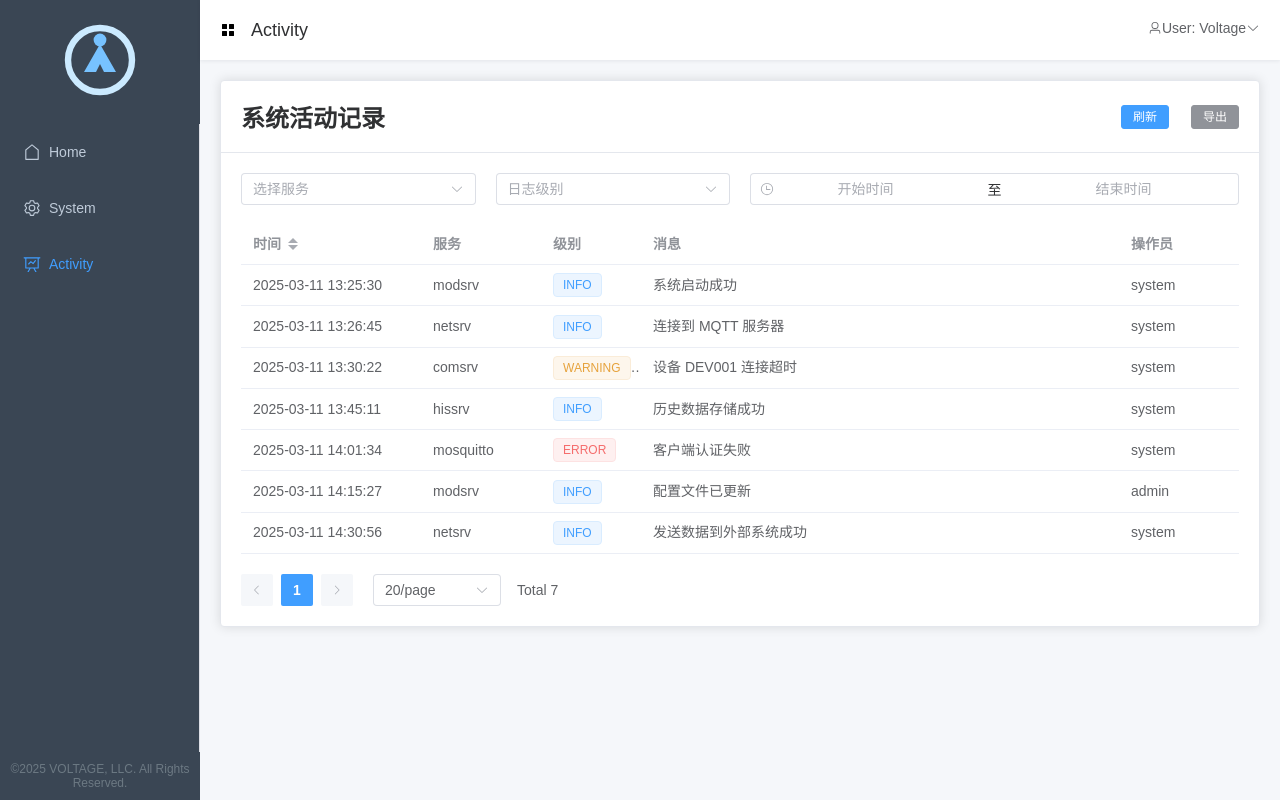
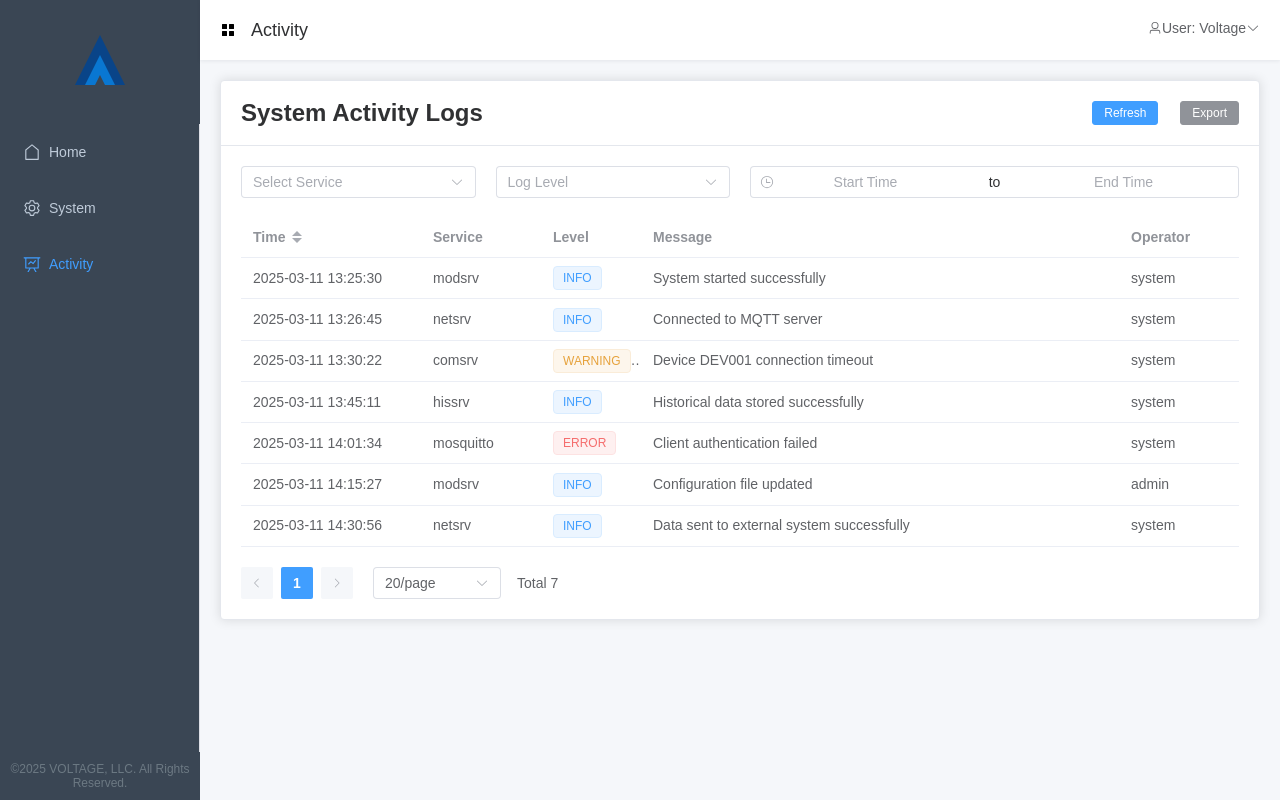
Before and after one commit to EvanL1/VoltageEMS, a Vue app in the folder frontend/: page /activity in a window 1280 px wide. Built offline with nearby package versions, Linux system fonts and the light colour scheme.

Commit message:
Updated logo and translated UI to English

```diff
--- a/frontend/src/App.vue
+++ b/frontend/src/App.vue
@@ -50,8 +50,8 @@
             </span>
             <template #dropdown>
               <el-dropdown-menu>
-                <el-dropdown-item>账户设置</el-dropdown-item>
-                <el-dropdown-item>退出登录</el-dropdown-item>
+                <el-dropdown-item>Account Settings</el-dropdown-item>
+                <el-dropdown-item>Logout</el-dropdown-item>
               </el-dropdown-menu>
             </template>
           </el-dropdown>
@@ -114,7 +114,7 @@ body {
   overflow: hidden;
 }
 
-/* 侧边栏样式 */
+/* Sidebar Styles */
 .sidebar {
   width: 200px;
   height: 100%;
@@ -146,7 +146,7 @@ body {
   color: #6c7983;
 }
 
-/* 主要内容区样式 */
+/* Main Content Area Styles */
 .main-container {
   flex: 1;
   display: flex;
@@ -194,4 +194,18 @@ body {
   padding: 20px;
   overflow-y: auto;
 }
+
+/* Global dropdown style fix to ensure text is fully visible */
+.el-select-dropdown__item {
+  white-space: normal !important;
+  height: auto !important;
+  padding: 8px 20px !important;
+  line-height: 1.5 !important;
+}
+
+.el-dropdown-menu__item {
+  white-space: normal !important;
+  line-height: 1.5 !important;
+  padding: 8px 20px !important;
+}
 </style>
--- a/frontend/src/views/Activity.vue
+++ b/frontend/src/views/Activity.vue
@@ -3,10 +3,10 @@
     <el-card class="activity-card">
       <template #header>
         <div class="card-header">
-          <h2>系统活动记录</h2>
+          <h2>System Activity Logs</h2>
           <div class="header-actions">
-            <el-button type="primary" size="small" @click="refreshLogs">刷新</el-button>
-            <el-button type="info" size="small" @click="exportLogs">导出</el-button>
+            <el-button type="primary" size="small" @click="refreshLogs">Refresh</el-button>
+            <el-button type="info" size="small" @click="exportLogs">Export</el-button>
           </div>
         </div>
       </template>
@@ -14,8 +14,8 @@
       <div class="filter-bar">
         <el-row :gutter="20">
           <el-col :span="6">
-            <el-select v-model="filter.service" placeholder="选择服务" clearable>
-              <el-option label="所有服务" value="" />
+            <el-select v-model="filter.service" placeholder="Select Service" clearable style="width: 100%">
+              <el-option label="All Services" value="" />
               <el-option label="modsrv" value="modsrv" />
               <el-option label="netsrv" value="netsrv" />
               <el-option label="comsrv" value="comsrv" />
@@ -24,8 +24,8 @@
             </el-select>
           </el-col>
           <el-col :span="6">
-            <el-select v-model="filter.level" placeholder="日志级别" clearable>
-              <el-option label="所有级别" value="" />
+            <el-select v-model="filter.level" placeholder="Log Level" clearable style="width: 100%">
+              <el-option label="All Levels" value="" />
               <el-option label="INFO" value="info" />
               <el-option label="WARNING" value="warning" />
               <el-option label="ERROR" value="error" />
@@ -35,9 +35,9 @@
             <el-date-picker
               v-model="filter.timeRange"
               type="datetimerange"
-              range-separator="至"
-              start-placeholder="开始时间"
-              end-placeholder="结束时间"
+              range-separator="to"
+              start-placeholder="Start Time"
+              end-placeholder="End Time"
               format="YYYY-MM-DD HH:mm:ss"
               value-format="YYYY-MM-DD HH:mm:ss"
               style="width: 100%"
@@ -47,15 +47,15 @@
       </div>
 
       <el-table :data="filteredLogs" style="width: 100%" max-height="500">
-        <el-table-column prop="timestamp" label="时间" width="180" sortable />
-        <el-table-column prop="service" label="服务" width="120" />
-        <el-table-column prop="level" label="级别" width="100">
+        <el-table-column prop="timestamp" label="Time" width="180" sortable />
+        <el-table-column prop="service" label="Service" width="120" />
+        <el-table-column prop="level" label="Level" width="100">
           <template #default="scope">
             <el-tag :type="getLogLevelType(scope.row.level)">{{ scope.row.level }}</el-tag>
           </template>
         </el-table-column>
-        <el-table-column prop="message" label="消息" show-overflow-tooltip />
-        <el-table-column prop="user" label="操作员" width="120" />
+        <el-table-column prop="message" label="Message" show-overflow-tooltip />
+        <el-table-column prop="user" label="Operator" width="120" />
       </el-table>
 
       <div class="pagination-container">
@@ -91,49 +91,49 @@ export default {
           timestamp: '2025-03-11 13:25:30',
           service: 'modsrv',
           level: 'INFO',
-          message: '系统启动成功',
+          message: 'System started successfully',
           user: 'system'
         },
         {
           timestamp: '2025-03-11 13:26:45',
           service: 'netsrv',
           level: 'INFO',
-          message: '连接到 MQTT 服务器',
+          message: 'Connected to MQTT server',
           user: 'system'
         },
         {
           timestamp: '2025-03-11 13:30:22',
           service: 'comsrv',
           level: 'WARNING',
-          message: '设备 DEV001 连接超时',
+          message: 'Device DEV001 connection timeout',
           user: 'system'
         },
         {
           timestamp: '2025-03-11 13:45:11',
           service: 'hissrv',
           level: 'INFO',
-          message: '历史数据存储成功',
+          message: 'Historical data stored successfully',
           user: 'system'
         },
         {
           timestamp: '2025-03-11 14:01:34',
           service: 'mosquitto',
           level: 'ERROR',
-          message: '客户端认证失败',
+          message: 'Client authentication failed',
           user: 'system'
         },
         {
           timestamp: '2025-03-11 14:15:27',
           service: 'modsrv',
           level: 'INFO',
-          message: '配置文件已更新',
+          message: 'Configuration file updated',
           user: 'admin'
         },
         {
           timestamp: '2025-03-11 14:30:56',
           service: 'netsrv',
           level: 'INFO',
-          message: '发送数据到外部系统成功',
+          message: 'Data sent to external system successfully',
           user: 'system'
         }
       ]
@@ -143,17 +143,17 @@ export default {
     filteredLogs() {
       let result = [...this.logs];
 
-      // 过滤服务
+      // Filter by service
       if (this.filter.service) {
         result = result.filter(log => log.service === this.filter.service);
       }
 
-      // 过滤日志级别
+      // Filter by log level
       if (this.filter.level) {
         result = result.filter(log => log.level.toLowerCase() === this.filter.level);
       }
 
-      // 过滤时间范围
+      // Filter by time range
       if (this.filter.timeRange && this.filter.timeRange.length === 2) {
         const [start, end] = this.filter.timeRange;
         result = result.filter(log => {
@@ -175,12 +175,12 @@ export default {
       return map[level] || '';
     },
     refreshLogs() {
-      // 在实际应用中，这里会从服务器获取最新日志
-      this.$message.success('日志已刷新');
+      // In a real application, this would fetch the latest logs from the server
+      this.$message.success('Logs refreshed');
     },
     exportLogs() {
-      // 在实际应用中，这里会导出日志
-      this.$message.success('日志导出成功');
+      // In a real application, this would export the logs
+      this.$message.success('Logs exported successfully');
     },
     handleSizeChange(val) {
       this.pageSize = val;
--- a/frontend/src/views/Home.vue
+++ b/frontend/src/views/Home.vue
@@ -1,10 +1,10 @@
 <template>
   <div class="dashboard">
-    <!-- 顶部操作栏 -->
+    <!-- Top Operation Bar -->
     <div class="dashboard-header">
       <div class="header-left">
         <span class="view-label">View by:</span>
-        <el-select v-model="viewType" placeholder="选择视图" size="default">
+        <el-select v-model="viewType" placeholder="Select View" size="default" style="width: 120px">
           <el-option label="Overview" value="overview" />
           <el-option label="Detail" value="detail" />
         </el-select>
@@ -17,11 +17,11 @@
       </div>
     </div>
 
-    <!-- 项目选择 -->
+    <!-- Project Selector -->
     <div class="project-selector">
       <div class="selector-left">
         <span>Select Project:</span>
-        <el-select v-model="selectedProject" placeholder="选择项目" size="default">
+        <el-select v-model="selectedProject" placeholder="Select Project" size="default" style="width: 160px">
           <el-option label="Voltage-SYS" value="voltage-sys" />
           <el-option label="EMS Project" value="ems-project" />
         </el-select>
--- a/frontend/src/views/System.vue
+++ b/frontend/src/views/System.vue
@@ -1,6 +1,6 @@
 <template>
   <div class="system-page">
-    <!-- 配置导航栏 -->
+    <!-- Configuration Navigation -->
     <div class="config-nav">
       <el-tabs tab-position="left" v-model="activeTab" class="config-tabs">
         <el-tab-pane name="modsrv" label="modsrv">
```
Also changed, not shown: frontend/src/assets/logo.js (+1 -1 lines).
